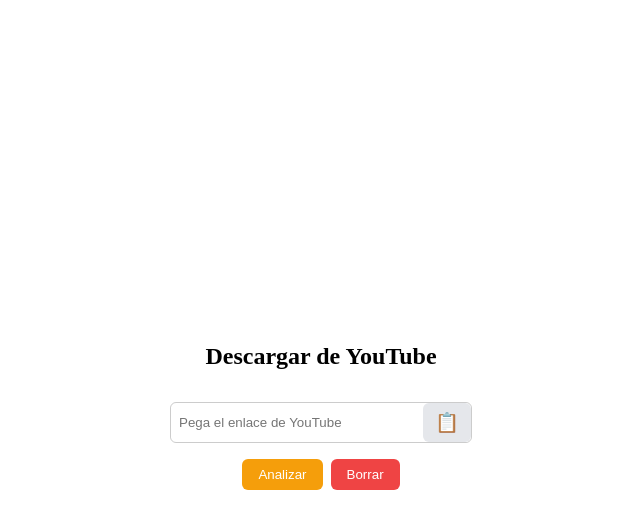
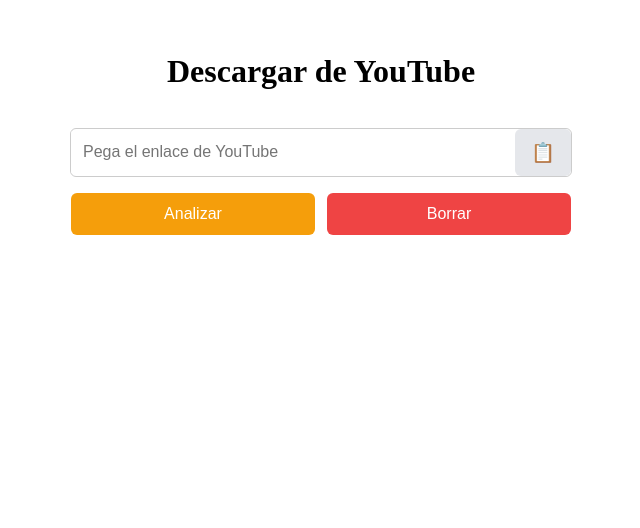
Before and after one commit to DanielSaborido/my-ytdl-app, a Vue app: page / in a window 1280 px wide. Shown: the top 528 px of the page, without its empty margins (319-959 px from the left). Built offline with nearby package versions, Linux system fonts and the light colour scheme.

Commit message:
mejorando estetica del front

```diff
--- a/src/App.vue
+++ b/src/App.vue
@@ -40,15 +40,18 @@
     display: flex;
     flex-direction: column;
     align-items: center;
-    justify-content: center;
+    justify-content: flex-start;
     min-height: 100vh;
     gap: 1rem;
     padding: 1.5rem;
     box-sizing: border-box;
+    width: 100%;
+    max-width: 900px;
+    margin: 0 auto;
   }
 
   h1 {
-    font-size: 1.5rem;
+    font-size: 2rem;
     font-weight: bold;
     text-align: center;
   }
@@ -56,7 +59,8 @@
   .input-group {
     display: flex;
     align-items: center;
-    width: 300px;
+    width: 100%;
+    max-width: 500px;
     border: 1px solid #ccc;
     border-radius: 6px;
     overflow: hidden;
@@ -64,69 +68,79 @@
 
   .input-group input {
     flex: 1;
-    padding: 0.5rem;
+    padding: 0.75rem;
     border: none;
     outline: none;
+    font-size: 1rem;
   }
 
   .paste-btn {
     background: #e5e7eb;
     border: none;
-    padding: 0.5rem 0.75rem;
+    padding: 0.75rem 1rem;
     cursor: pointer;
     font-size: 1.2rem;
+    flex-shrink: 0;
   }
   .paste-btn:hover {
     background: #d1d5db;
   }
 
+  .action-buttons {
+    display: flex;
+    flex-wrap: wrap;
+    gap: 0.75rem;
+    width: 100%;
+    max-width: 500px;
+  }
+  .action-buttons button {
+    flex: 1 1 120px;
+    min-width: 100px;
+    text-align: center;
+  }
+  .action-buttons button:nth-of-type(1) { background-color: #f59e0b; }
+  .action-buttons button:nth-of-type(2) { background-color: #ef4444; }
+
   button {
-    padding: 0.5rem 1rem;
+    padding: 0.75rem 1rem;
     border: none;
     border-radius: 6px;
     color: white;
     cursor: pointer;
+    font-size: 1rem;
   }
-
-  .action-buttons {
-    display: flex;
-    gap: 0.5rem;
-  }
-  .action-buttons button:nth-of-type(1) { background-color: #f59e0b; }
-  .action-buttons button:nth-of-type(2) { background-color: #ef4444; }
-  .buttons button:nth-of-type(1) { background-color: #2563eb; }
-  .buttons button:nth-of-type(2) { background-color: #16a34a; }
 
   .info, .playlist {
     border: 1px solid #ccc;
     padding: 1rem;
     border-radius: 6px;
     text-align: center;
-    max-width: 350px;
     width: 100%;
+    max-width: 700px;
+    box-sizing: border-box;
   }
   .info img {
     width: 100%;
+    height: auto;
     border-radius: 6px;
+    max-height: 300px;
+    object-fit: cover;
   }
 
   .playlist-list {
-    display: flex;
-    flex-direction: column;
+    display: grid;
+    grid-template-columns: 1fr;
     gap: 1rem;
     margin-top: 1rem;
   }
   .playlist-item {
     display: flex;
+    flex-direction: column;
     gap: 0.75rem;
-    align-items: center;
     border: 1px solid #ddd;
-    padding: 0.5rem;
+    padding: 0.75rem;
     border-radius: 6px;
-  }
-  .playlist-item img {
-    width: 120px;
-    border-radius: 6px;
+    text-align: left;
   }
   .playlist-details {
     flex: 1;
@@ -137,10 +151,23 @@
 
   .buttons {
     display: flex;
+    flex-wrap: wrap;
     gap: 0.5rem;
   }
   .buttons button {
-    flex: 1;
+    flex: 1 1 120px;
+  }
+  .buttons button:nth-of-type(1) { background-color: #2563eb; }
+  .buttons button:nth-of-type(2) { background-color: #16a34a; }
+
+  @media (min-width: 600px) {
+    .playlist-list {
+      grid-template-columns: 1fr 1fr;
+    }
+    .playlist-item {
+      flex-direction: row;
+      align-items: center;
+    }
   }
 </style>
 
```
